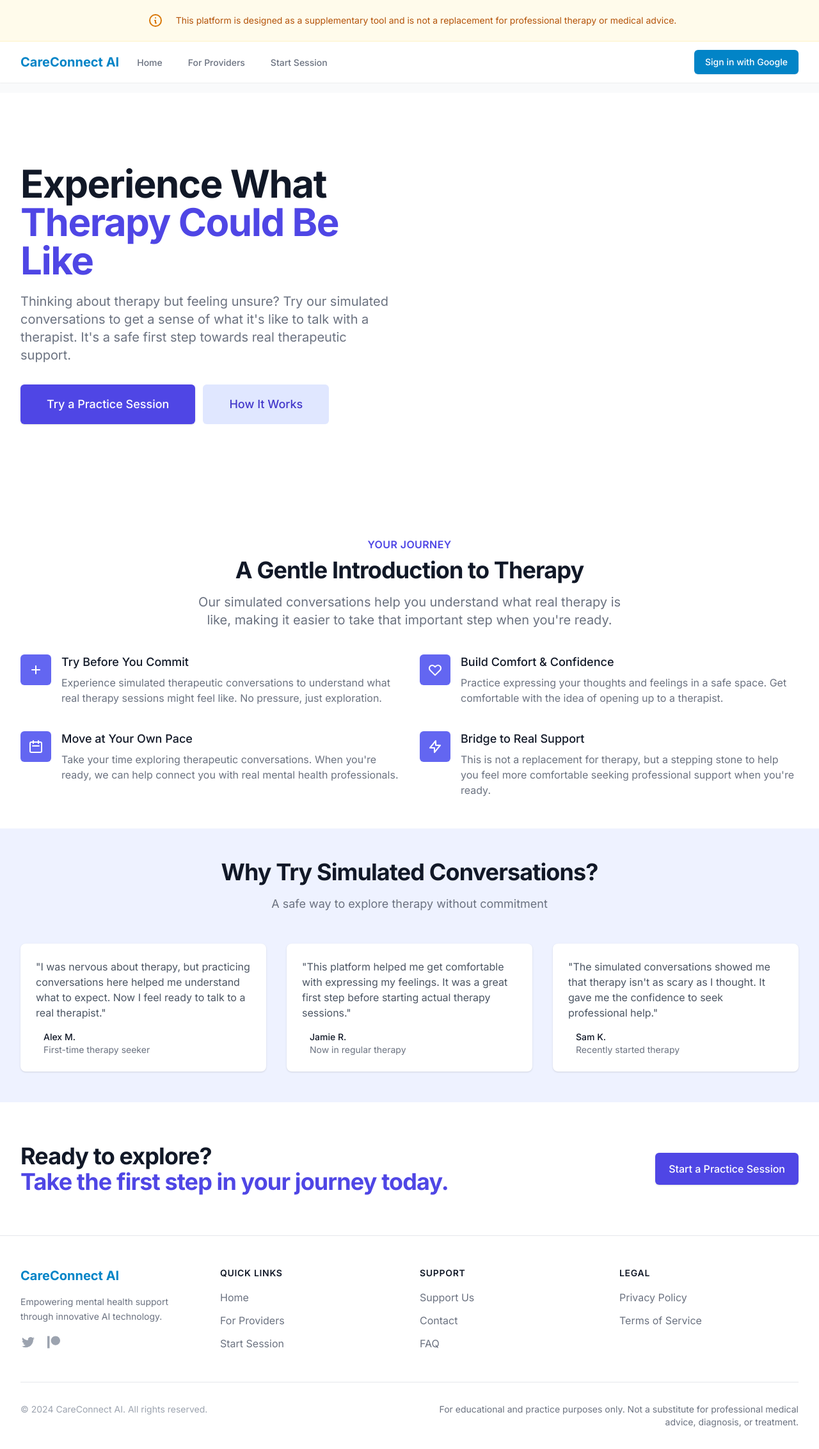
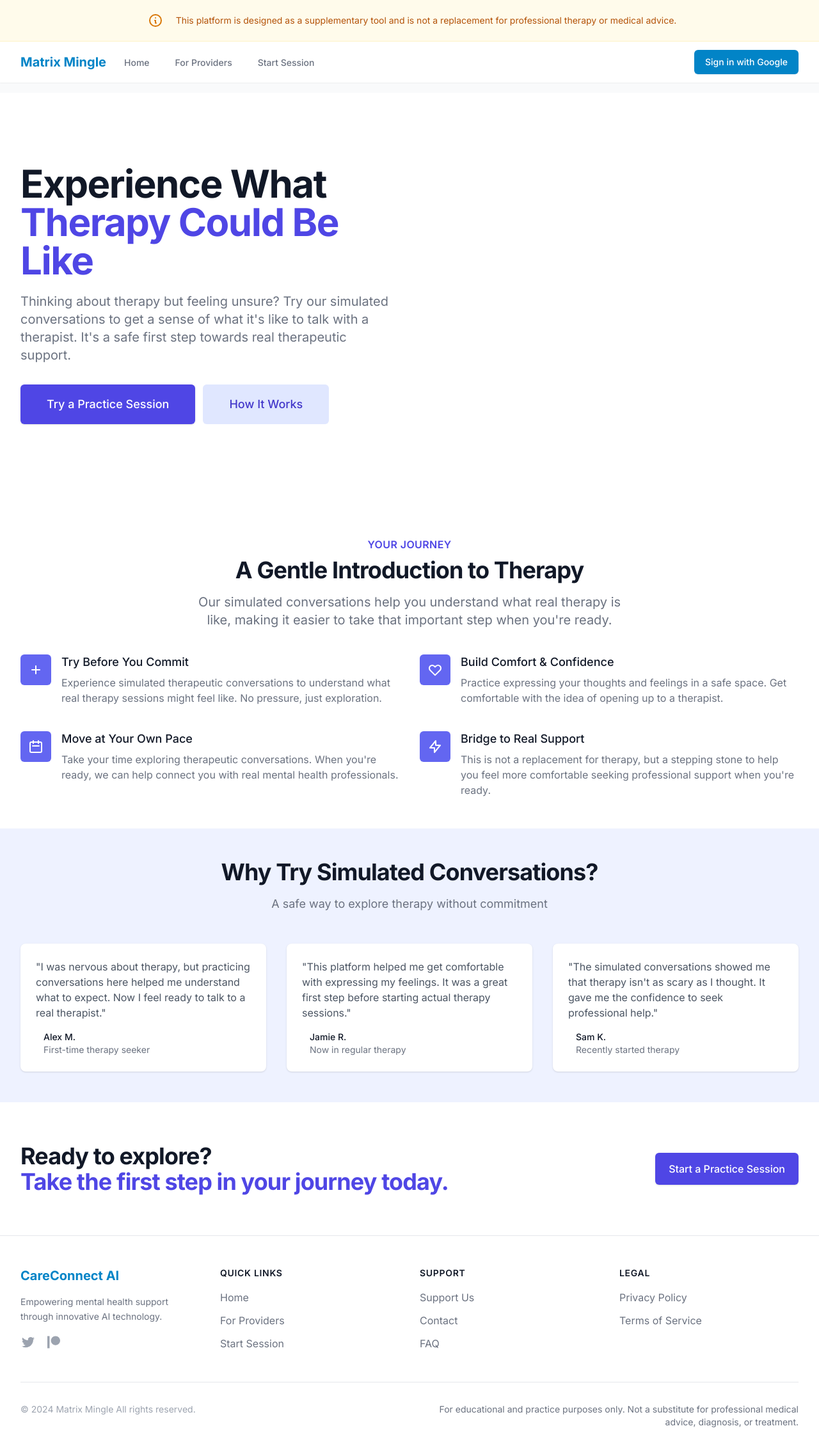
Before and after one commit to CardSorting/untitled-folder-17, a Flask app: page / in a window 1280 px wide. Shown: the whole page at 64% size. Run offline with Flask 3, Linux system fonts and the light colour scheme; some libraries are stand-ins or nearby versions.

Commit message:
uilogofix

```diff
--- a/flaskapp/templates/base.html
+++ b/flaskapp/templates/base.html
@@ -3,7 +3,7 @@
 <head>
     <meta charset="UTF-8">
     <meta name="viewport" content="width=device-width, initial-scale=1.0">
-    <title>{% block title %}{% endblock %} - CareConnect AI</title>
+    <title>{% block title %}{% endblock %} - Matrix Mingle</title>
     <script src="https://cdn.tailwindcss.com"></script>
     <script>
         tailwind.config = {
@@ -60,7 +60,7 @@
             <div class="flex justify-between h-16">
                 <div class="flex">
                     <div class="flex-shrink-0 flex items-center">
-                        <a href="{{ url_for('main.home') }}" class="text-xl font-bold text-primary-600">CareConnect AI</a>
+                        <a href="{{ url_for('main.home') }}" class="text-xl font-bold text-primary-600">Matrix Mingle</a>
                     </div>
                     <div class="hidden sm:ml-6 sm:flex sm:space-x-8">
                         <a href="{{ url_for('main.home') }}"
@@ -209,7 +209,7 @@
             <div class="mt-12 pt-8 border-t border-gray-200">
                 <div class="grid grid-cols-1 md:grid-cols-2 gap-4">
                     <p class="text-sm text-gray-400">
-                        &copy; {{ now.year }} CareConnect AI. All rights reserved.
+                        &copy; {{ now.year }} Matrix Mingle All rights reserved.
                     </p>
                     <p class="text-sm text-gray-500 md:text-right">
                         For educational and practice purposes only. Not a substitute for professional medical advice, diagnosis, or treatment.
```
